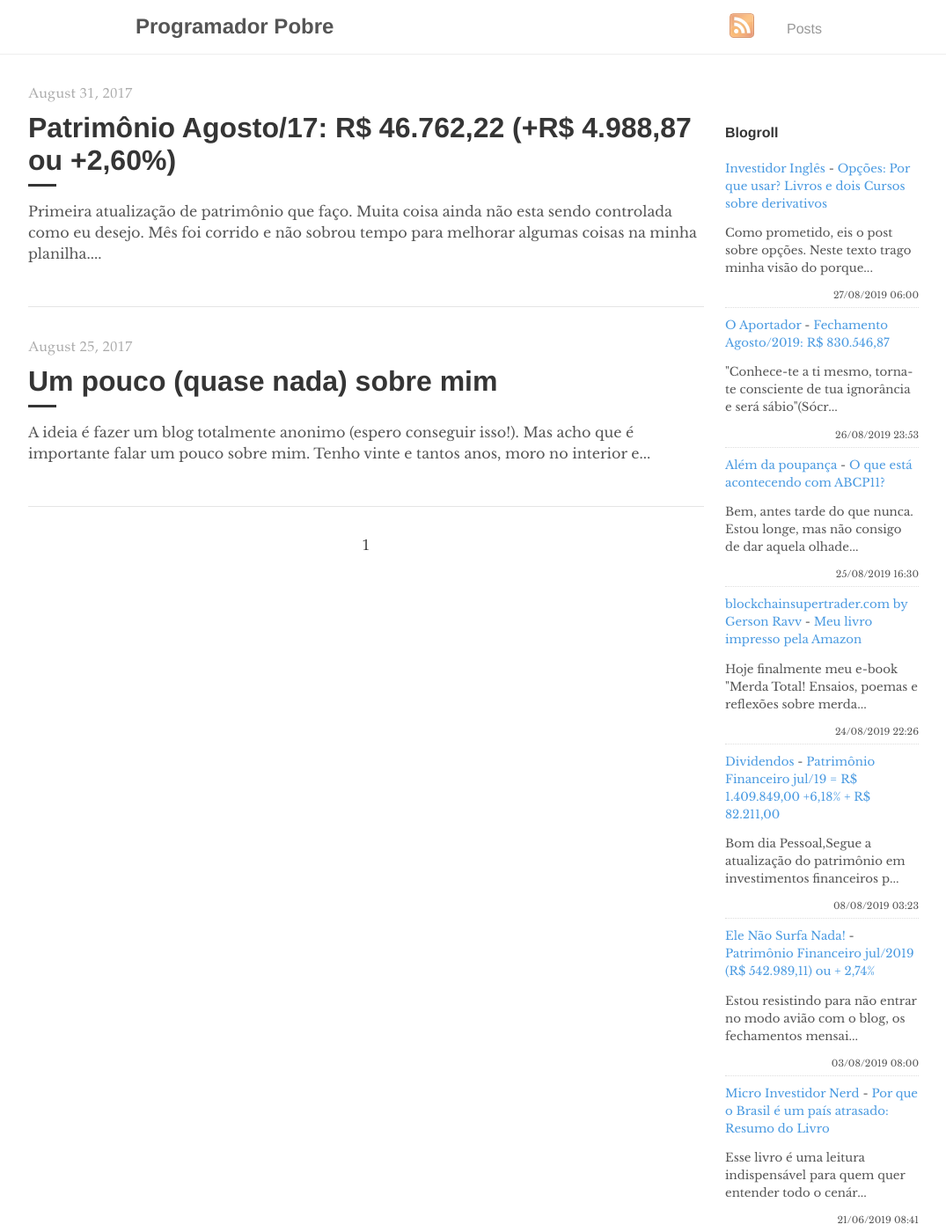
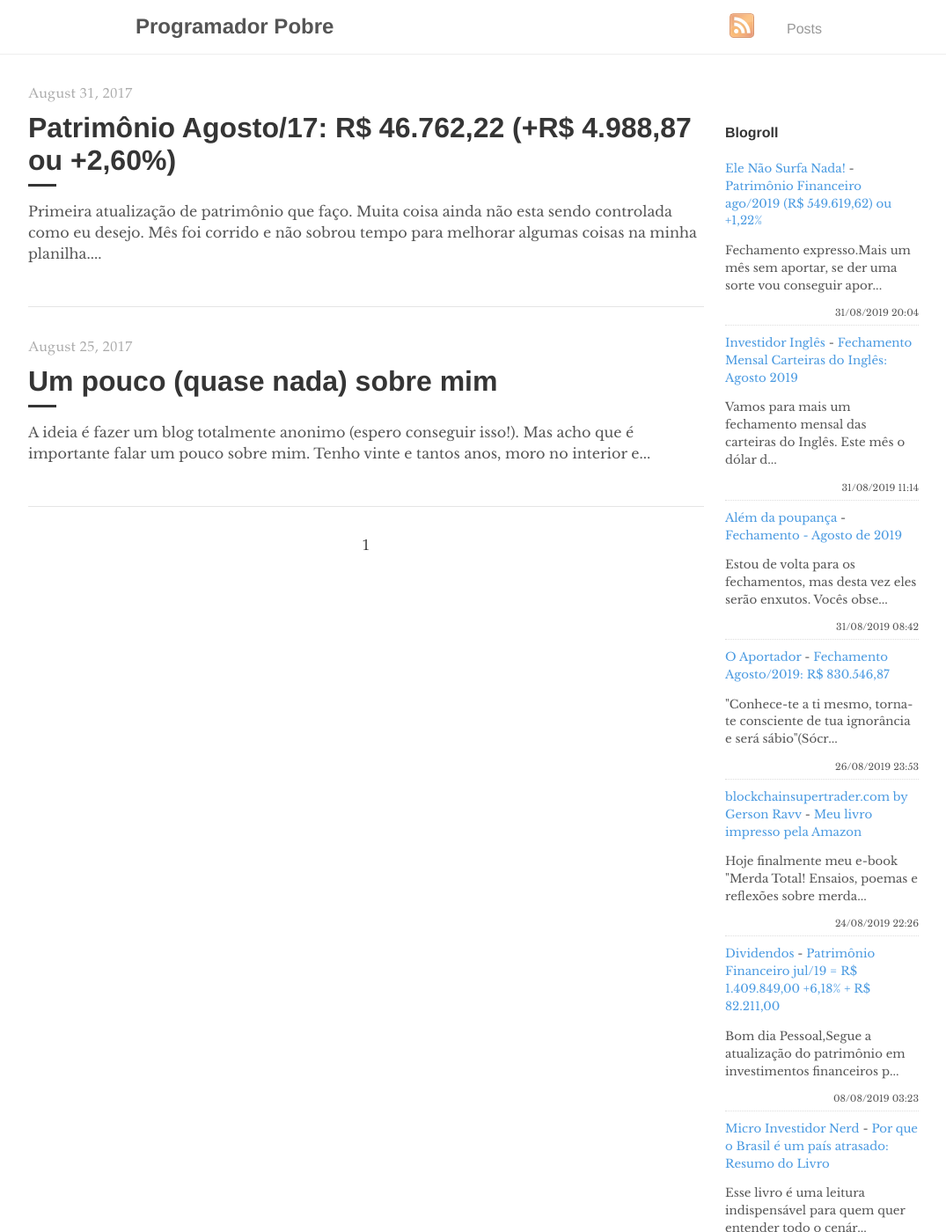
Before and after one commit to programadorpobre/programadorpobre.github.io, a Jekyll site: the page built from index.html, in a window 1280 px wide and 1400 px high. Shown: the whole window at 88% size, without its empty margins (96-1171 px from the left). Built offline with Jekyll 4.4.1, drawn with Linux system fonts in a browser that asks for light colours; the list of posts is cut into pages by our own code; comment, search, counter and statistics services are not loaded.

Commit message:
[ci skip] travis #756

```diff
--- a/_includes/feed-entries.html
+++ b/_includes/feed-entries.html
@@ -1,17 +1,22 @@
 <div class="feed-entry">
-    <a class="feed-entry-site-name" href="https://www.investidoringles.com/">Investidor Inglês</a> - <a class="feed-entry-title" href="https://www.investidoringles.com/2019/08/por-que-usar-opcoes.html">Opções: Por que usar? Livros e dois Cursos sobre derivativos</a>
-    <p class="feed-entry-summary">Como prometido, eis o post sobre opções. Neste texto trago minha visão do porque...</p>
-    <time datetime="2019-08-27T06:00:00.000-03:00">27/08/2019 06:00</time>
+    <a class="feed-entry-site-name" href="https://elenaosurfanada.blogspot.com/">Ele Não Surfa Nada!</a> - <a class="feed-entry-title" href="https://elenaosurfanada.blogspot.com/2019/08/patrimonio-financeiro-ago2019-r.html">Patrimônio Financeiro ago/2019 (R$ 549.619,62) ou +1,22%</a>
+    <p class="feed-entry-summary">Fechamento expresso.Mais um mês sem aportar, se der uma sorte vou conseguir apor...</p>
+    <time datetime="2019-08-31T20:04:00.001-03:00">31/08/2019 20:04</time>
+</div>
+<div class="feed-entry">
+    <a class="feed-entry-site-name" href="https://www.investidoringles.com/">Investidor Inglês</a> - <a class="feed-entry-title" href="https://www.investidoringles.com/2019/08/fechamento-mensal-agosto-2019.html">Fechamento Mensal Carteiras do Inglês: Agosto 2019</a>
+    <p class="feed-entry-summary">Vamos para mais um fechamento mensal das carteiras do Inglês. Este mês o dólar d...</p>
+    <time datetime="2019-08-31T11:14:00.000-03:00">31/08/2019 11:14</time>
+</div>
+<div class="feed-entry">
+    <a class="feed-entry-site-name" href="https://alemdapoupanca.blogspot.com/">Além da poupança</a> - <a class="feed-entry-title" href="https://alemdapoupanca.blogspot.com/2019/08/fechamento-agosto-de-2019.html">Fechamento - Agosto de 2019</a>
+    <p class="feed-entry-summary">Estou de volta para os fechamentos, mas desta vez eles serão enxutos. Vocês obse...</p>
+    <time datetime="2019-08-31T08:42:00.000-03:00">31/08/2019 08:42</time>
 </div>
 <div class="feed-entry">
     <a class="feed-entry-site-name" href="https://oaportadorfinanceiro.blogspot.com/">O Aportador</a> - <a class="feed-entry-title" href="https://oaportadorfinanceiro.blogspot.com/2019/08/fechamento-agosto2019-r-83054687.html">Fechamento Agosto/2019: R$ 830.546,87</a>
     <p class="feed-entry-summary">"Conhece-te a ti mesmo, torna-te consciente de tua ignorância e será sábio"(Sócr...</p>
     <time datetime="2019-08-26T23:53:00.000-03:00">26/08/2019 23:53</time>
-</div>
-<div class="feed-entry">
-    <a class="feed-entry-site-name" href="https://alemdapoupanca.blogspot.com/">Além da poupança</a> - <a class="feed-entry-title" href="https://alemdapoupanca.blogspot.com/2019/08/o-que-esta-acontecendo-com-abcp11.html">O que está acontecendo com ABCP11?</a>
-    <p class="feed-entry-summary">Bem, antes tarde do que nunca. Estou longe, mas não consigo de dar aquela olhade...</p>
-    <time datetime="2019-08-25T16:30:00.003-03:00">25/08/2019 16:30</time>
 </div>
 <div class="feed-entry">
     <a class="feed-entry-site-name" href="http://www.blockchainsupertrader.com/">blockchainsupertrader.com by Gerson Ravv</a> - <a class="feed-entry-title" href="http://www.blockchainsupertrader.com/2019/08/meu-livro-impresso-pela-amazon.html">Meu livro impresso pela Amazon</a>
@@ -22,11 +27,6 @@
     <a class="feed-entry-site-name" href="http://bonsdividendos.blogspot.com/">Dividendos</a> - <a class="feed-entry-title" href="http://bonsdividendos.blogspot.com/2019/08/patrimonio-financeiro-jul19-r-140984900.html">Patrimônio Financeiro jul/19 = R$ 1.409.849,00 +6,18% + R$ 82.211,00</a>
     <p class="feed-entry-summary">Bom dia Pessoal,Segue a atualização do patrimônio em investimentos financeiros p...</p>
     <time datetime="2019-08-08T03:23:00.000-07:00">08/08/2019 03:23</time>
-</div>
-<div class="feed-entry">
-    <a class="feed-entry-site-name" href="https://elenaosurfanada.blogspot.com/">Ele Não Surfa Nada!</a> - <a class="feed-entry-title" href="https://elenaosurfanada.blogspot.com/2019/08/patrimonio-financeiro-jul2019-r.html">Patrimônio Financeiro jul/2019 (R$ 542.989,11) ou + 2,74%</a>
-    <p class="feed-entry-summary">Estou resistindo para não entrar no modo avião com o blog, os fechamentos mensai...</p>
-    <time datetime="2019-08-03T08:00:00.002-03:00">03/08/2019 08:00</time>
 </div>
 <div class="feed-entry">
     <a class="feed-entry-site-name" href="https://microinvestidornerd.blogspot.com/">Micro Investidor Nerd</a> - <a class="feed-entry-title" href="https://microinvestidornerd.blogspot.com/2019/06/por-que-o-brasil-e-um-pais-atrasado.html">Por que o Brasil é um país atrasado: Resumo do Livro</a>
```
